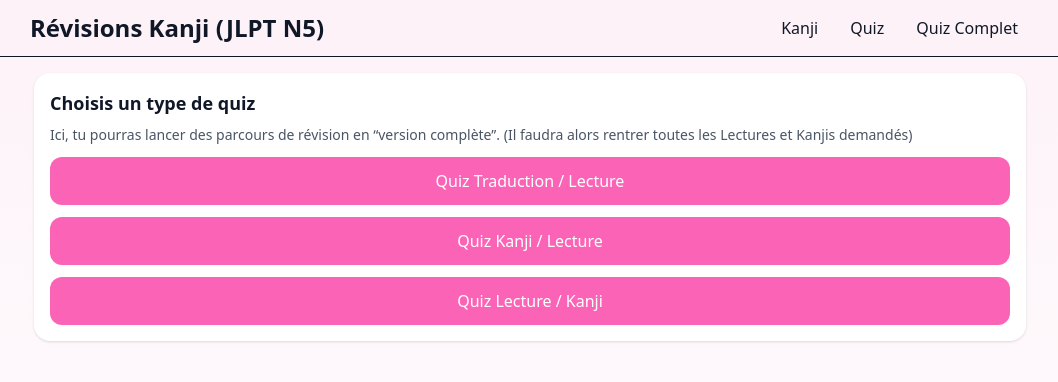
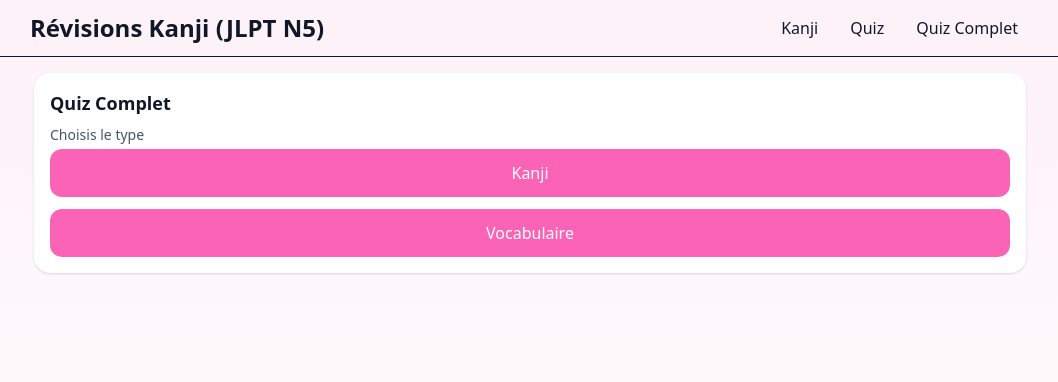
Before and after one commit to SunRayzer/Revision-Kanji, a React (Vite) app: page / in a window 1280 px wide. Both pictures are taken after a click on the button "Quiz Complet". Shown: the top 382 px of the page, without its empty margins (110-1168 px from the left). Built offline with nearby package versions, Linux system fonts and the light colour scheme.

Commit message:
Update App.tsx

```diff
--- a/src/App.tsx
+++ b/src/App.tsx
@@ -2476,7 +2476,7 @@ function VocabMenu({ onBackToTypes }: { onBackToTypes: ()=>void }) {
 
 
 
-/** ================== Menu Quiz ================== */
+/** ================== Menu Quiz Kanji ================== */
 function QuizMenu({ setQuizMode, onBackToTypes }:{
   setQuizMode: (m: any)=>void;
   onBackToTypes: ()=>void;
@@ -2502,9 +2502,64 @@ function QuizMenu({ setQuizMode, onBackToTypes }:{
 
 /** ================== Menu Quiz Complet ================== */
 
-function QuizCompletMenu({ setQuizAllMode }) {
+/** ====== Menu type pour QUIZ COMPLET (Kanji | Vocabulaire) ====== */
+function QuizAllTypeMenu({
+  setQuizAllSection,
+}: {
+  setQuizAllSection: (s: 'kanji' | 'vocab') => void;
+}) {
   return (
     <div className="p-4 bg-white rounded-2xl shadow-sm space-y-3">
+      <div className="text-lg font-semibold mb-2">Quiz Complet</div>
+      <p className="text-sm text-gray-600 mb-1">Choisis le type</p>
+      <button
+        onClick={() => setQuizAllSection('kanji')}
+        className="w-full p-3 rounded-xl text-white bg-pink-400"
+      >
+        Kanji
+      </button>
+      <button
+        onClick={() => setQuizAllSection('vocab')}
+        className="w-full p-3 rounded-xl text-white bg-pink-400"
+      >
+        Vocabulaire
+      </button>
+    </div>
+  );
+}
+
+/** ====== Sous-menu VOCAB pour QUIZ COMPLET (placeholder) ====== */
+function VocabAllMenu({ onBackToTypes }: { onBackToTypes: () => void }) {
+  return (
+    <div className="p-4 bg-white rounded-2xl shadow-sm space-y-3">
+      <div className="flex items-center gap-2 mb-2">
+        <button onClick={onBackToTypes} className="px-3 py-1 rounded bg-gray-100">← Types</button>
+        <span className="font-semibold">Vocabulaire — Quiz Complet</span>
+      </div>
+      <p className="text-sm text-gray-600">
+        Ici on listera les “quiz complet” de vocabulaire depuis ta nouvelle base (fichiers que tu m’enverras).
+      </p>
+      <button disabled className="w-full p-3 rounded-xl text-white bg-gray-300 cursor-not-allowed">
+        (à venir) Vocab — Quiz Complet 1
+      </button>
+    </div>
+  );
+}
+
+
+function QuizCompletMenu({
+  setQuizAllMode,
+  onBackToTypes,
+}: {
+  setQuizAllMode: (m: any) => void;
+  onBackToTypes: () => void;
+}) {
+  return (
+    <div className="p-4 bg-white rounded-2xl shadow-sm space-y-3">
+      <div className="flex items-center gap-2 mb-2">
+        <button onClick={onBackToTypes} className="px-3 py-1 rounded bg-gray-100">← Types</button>
+        <span className="font-semibold">Quiz Complet — Kanji</span>
+      </div>
       <div className="text-lg font-semibold mb-2">Choisis un type de quiz</div>
             <p className="text-sm text-gray-600">
         Ici, tu pourras lancer des parcours de révision en “version complète”.
@@ -2529,6 +2584,7 @@ export default function App() {
   const [quizMode, setQuizMode] = useState(null);
   const [quizAllMode, setQuizAllMode] = useState<string|null>(null);
   const [quizSection, setQuizSection] = useState<'kanji'|'vocab'|null>(null);
+  const [quizAllSection, setQuizAllSection] = useState<'kanji'|'vocab'|null>(null);
   const [selectedIds, setSelectedIds] = useState(() => {
     try {
       const raw = localStorage.getItem("jlpt_selected_ids");
@@ -2554,7 +2610,7 @@ export default function App() {
           <div className="ml-auto flex gap-2">
             <button onClick={()=>{ setRoute("select"); setQuizMode(null); }} className="px-3 py-1 rounded-lg hover:bg-pink-100">Kanji</button>
             <button onClick={()=>{ setRoute("quiz"); setQuizSection(null); setQuizMode(null); }} className="px-3 py-1 rounded-lg hover:bg-pink-100">Quiz</button>
-            <button onClick={()=>{ setRoute("quizAll"); setQuizAllMode(null); }} className="px-3 py-1 rounded-lg hover:bg-pink-100">Quiz Complet</button>
+            <button onClick={()=>{ setRoute("quizAll"); setQuizAllSection(null); setQuizAllMode(null); }} className="px-3 py-1 rounded-lg hover:bg-pink-100">Quiz Complet</button>
 
           </div>
         </div>
@@ -2605,8 +2661,19 @@ export default function App() {
 
 
 
-        {route === "quizAll" && !quizAllMode && (
-         <QuizCompletMenu setQuizAllMode={setQuizAllMode} />
+        {/* 3.1 — Écran 1 : choix du type (Kanji | Vocab) */}
+        {route === "quizAll" && quizAllSection === null && (
+          <QuizAllTypeMenu setQuizAllSection={setQuizAllSection} />
+        )}
+
+        {/* 3.2 — Écran 2a : sous-menu KANJI (tes anciens modes “complets”) */}
+        {route === "quizAll" && quizAllSection === "kanji" && !quizAllMode && (
+          <QuizCompletMenu setQuizAllMode={setQuizAllMode} onBackToTypes={() => setQuizAllSection(null)} />
+        )}
+
+        {/* 3.3 — Écran 2b : sous-menu VOCAB (placeholder) */}
+        {route === "quizAll" && quizAllSection === "vocab" && (
+          <VocabAllMenu onBackToTypes={() => setQuizAllSection(null)} />
         )}
 
         {route === "quizAll" && quizAllMode === "tradLectureComplete" && (
@@ -2620,6 +2687,11 @@ export default function App() {
         {route === "quizAll" && quizAllMode === "LectureKanjiComplete" && (
          <QuizLectureKanjiComplete picked={picked} onBack={() => setQuizAllMode(null)} title="Quiz Complet — Kanji → Lecture" />
         )}
+
+
+
+
+
 
 
 
```
